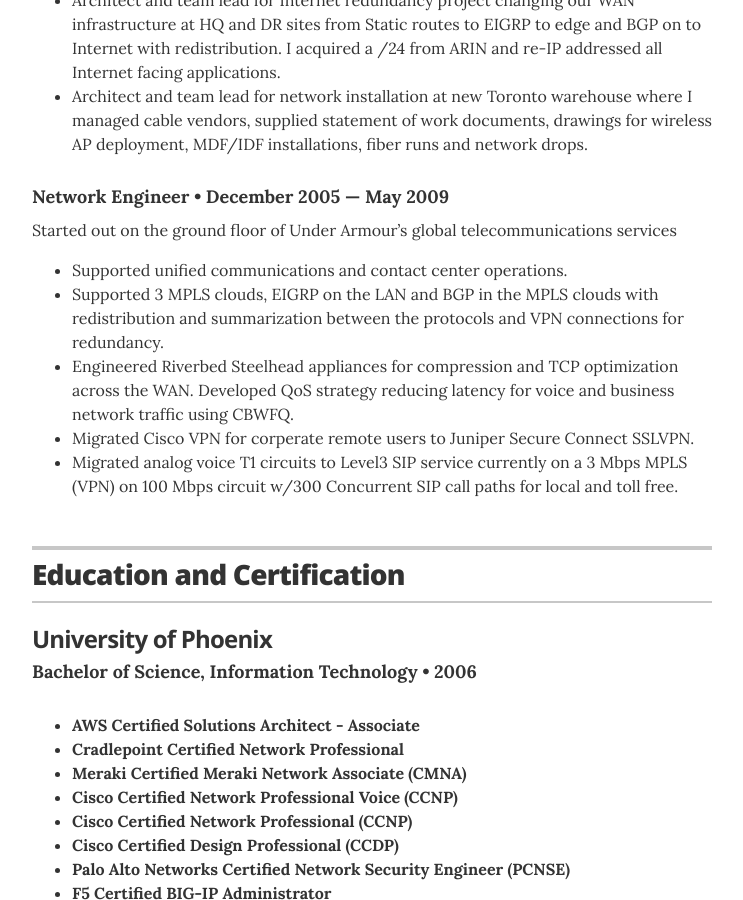
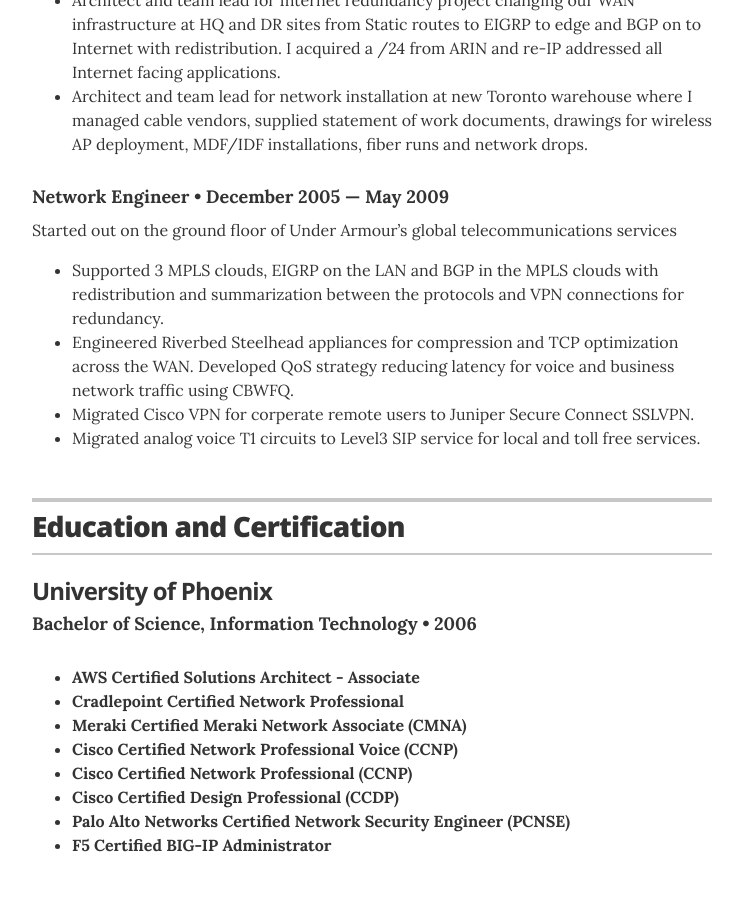
Before and after one commit to jglovier/resume-template, a Jekyll site: the page built from index.html, in a window 1280 px wide and 900 px high, scrolled down 2248 px. Shown: the whole window, without its empty margins (268-1011 px from the left). Built offline with Jekyll 4.4.1, drawn with Linux system fonts in a browser that asks for light colours.

Commit message:
Updated config and experience

```diff
--- a/_config.yml
+++ b/_config.yml
@@ -46,11 +46,11 @@
 # uncomment the options you wish to display, and add your own URL
 resume_social_links:
   resume_github_url:            "https://github.com/nickbec10"
-  resume_twitter_url:           "http://twitter.com/nicbecker"
+  # resume_twitter_url:           "http://twitter.com/nicbecker"
   # resume_dribbble_url:          "https://dribbble.com/jag"
   # resume_facebook_url:          "insert Facebook URL here"
   resume_linkedin_url:          "https://www.linkedin.com/in/nick-becker-339411255/"
-  resume_instagram_url:         "https://www.instagram.com/aeon_sumo"
+  # resume_instagram_url:         "https://www.instagram.com/aeon_sumo"
   # resume_website_url:           "http://joelglovier.com"
   # resume_medium_url:            "https://medium.com/@jglovier"
 resume_print_social_links:      true
--- a/_data/experience.yml
+++ b/_data/experience.yml
@@ -60,9 +60,8 @@
   position: Network Engineer
   duration:  December 2005  &mdash; May 2009
   summary: Started out on the ground floor of Under Armour’s global telecommunications services<ul class="resume-item-list">
-      <li>Supported unified communications and contact center operations.</li>
       <li>Supported 3 MPLS clouds, EIGRP on the LAN and BGP in the MPLS clouds with redistribution and summarization between the protocols and VPN connections for redundancy.</li>
       <li>Engineered Riverbed Steelhead appliances for compression and TCP optimization across the WAN. Developed QoS strategy reducing latency for voice and business network traffic using CBWFQ.</li>
       <li>Migrated Cisco VPN for corperate remote users to Juniper Secure Connect SSLVPN.</li>
-      <li>Migrated analog voice T1 circuits to Level3 SIP service currently on a 3 Mbps MPLS (VPN) on 100 Mbps circuit w/300 Concurrent SIP call paths for local and toll free.</li>
+      <li>Migrated analog voice T1 circuits to Level3 SIP service for local and toll free services.</li>
     </ul>
```
